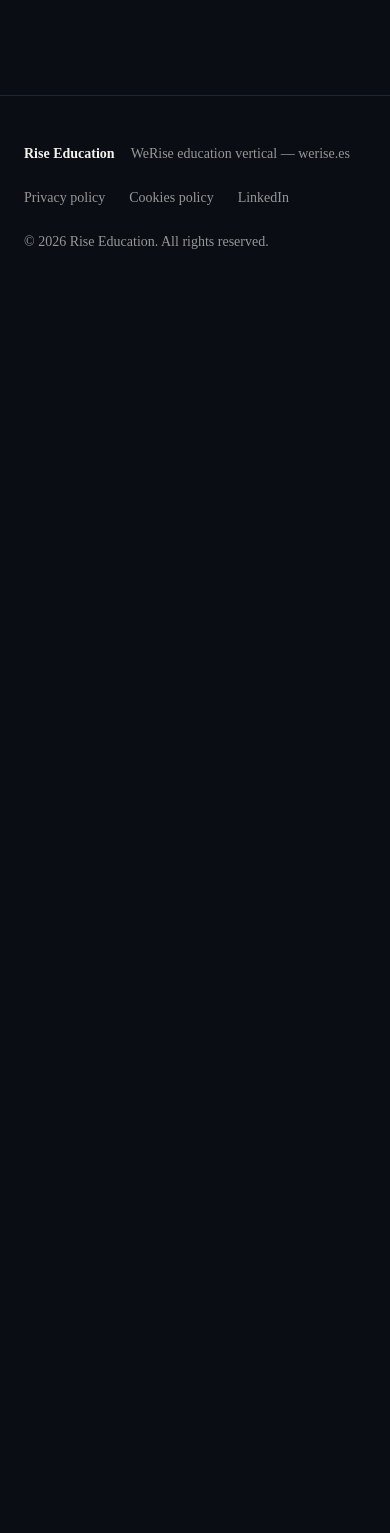
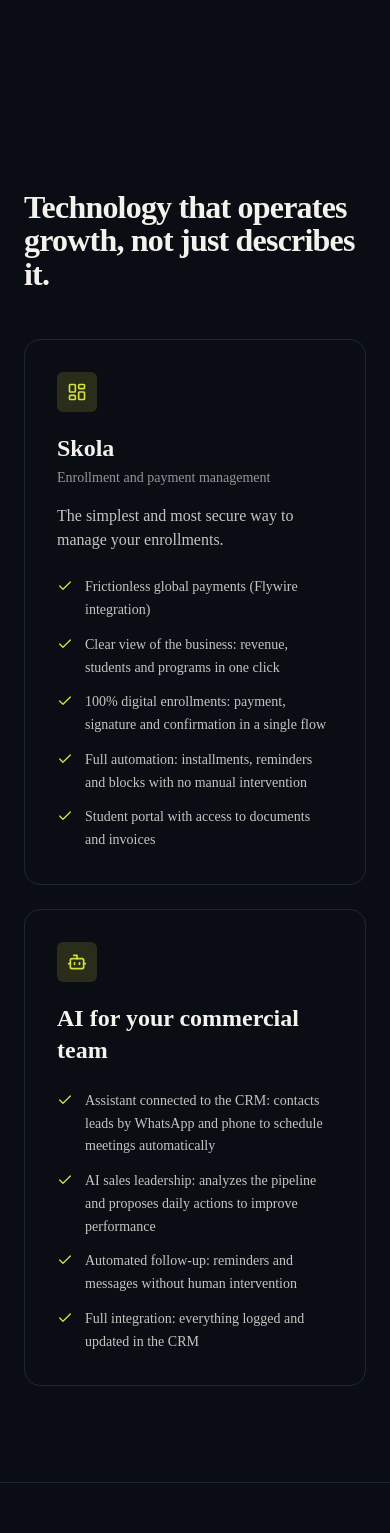
Before and after one commit to charleskot/riseweb-education, a Next.js app: page /en in a window 390 px wide. Shown: the part 7872-9405 px from the top of the page. Before the commit the page ends 8172 px from the top, so only its background shows below. Built offline with nearby package versions, Linux system fonts and the light colour scheme.

Commit message:
feat: add technology section with skola and ai blocks

```diff
--- a/app/[locale]/page.tsx
+++ b/app/[locale]/page.tsx
@@ -5,6 +5,7 @@ import HowWeWork from '@/components/home/HowWeWork';
 import Cases from '@/components/home/Cases';
 import Results from '@/components/home/Results';
 import WhyUs from '@/components/home/WhyUs';
+import Technology from '@/components/home/Technology';
 import { isLocale, type Locale } from '@/lib/i18n/config';
 import { es, type Copy } from '@/lib/i18n/es';
 import { en } from '@/lib/i18n/en';
@@ -24,6 +25,7 @@ export default function Page({ params }: { params: { locale: string } }) {
       <Cases t={t} locale={params.locale as Locale} />
       <Results t={t} />
       <WhyUs t={t} />
+      <Technology t={t} />
     </>
   );
 }
--- /dev/null
+++ b/components/home/Technology.tsx
@@ -0,0 +1,55 @@
+import { LayoutDashboard, Bot, Check } from 'lucide-react';
+import type { Copy } from '@/lib/i18n/es';
+
+export default function Technology({ t }: { t: Copy }) {
+  const skola = t.technology.skola;
+  const ai = t.technology.ai;
+  return (
+    <section id="tecnologia" className="bg-wr-dark py-24">
+      <div className="mx-auto max-w-[1440px] px-6 md:px-12 lg:px-20">
+        <h2
+          className="font-black tracking-tight text-wr-white"
+          style={{ fontSize: 'clamp(2rem, 4vw, 3.5rem)', lineHeight: 1.05 }}
+        >
+          {t.technology.title}
+        </h2>
+
+        <div className="mt-12 grid grid-cols-1 gap-6 lg:grid-cols-2">
+          {/* Skola */}
+          <article className="rounded-2xl border border-wr-border bg-wr-dark/40 p-8">
+            <div className="mb-5 flex h-10 w-10 items-center justify-center rounded-md bg-wr-lime/15">
+              <LayoutDashboard className="h-5 w-5 text-wr-lime" />
+            </div>
+            <h3 className="text-2xl font-black text-wr-white">{skola.name}</h3>
+            <p className="mt-1 text-sm text-wr-white/60">{skola.tagline}</p>
+            <p className="mt-4 text-base text-wr-white/80">{skola.lead}</p>
+            <ul className="mt-6 space-y-3">
+              {skola.features.map((f, i) => (
+                <li key={i} className="flex gap-3 text-sm text-wr-white/80 leading-relaxed">
+                  <Check className="mt-0.5 h-4 w-4 shrink-0 text-wr-lime" />
+                  <span>{f}</span>
+                </li>
+              ))}
+            </ul>
+          </article>
+
+          {/* AI */}
+          <article className="rounded-2xl border border-wr-border bg-wr-dark/40 p-8">
+            <div className="mb-5 flex h-10 w-10 items-center justify-center rounded-md bg-wr-lime/15">
+              <Bot className="h-5 w-5 text-wr-lime" />
+            </div>
+            <h3 className="text-2xl font-black text-wr-white">{ai.name}</h3>
+            <ul className="mt-6 space-y-3">
+              {ai.features.map((f, i) => (
+                <li key={i} className="flex gap-3 text-sm text-wr-white/80 leading-relaxed">
+                  <Check className="mt-0.5 h-4 w-4 shrink-0 text-wr-lime" />
+                  <span>{f}</span>
+                </li>
+              ))}
+            </ul>
+          </article>
+        </div>
+      </div>
+    </section>
+  );
+}
```
